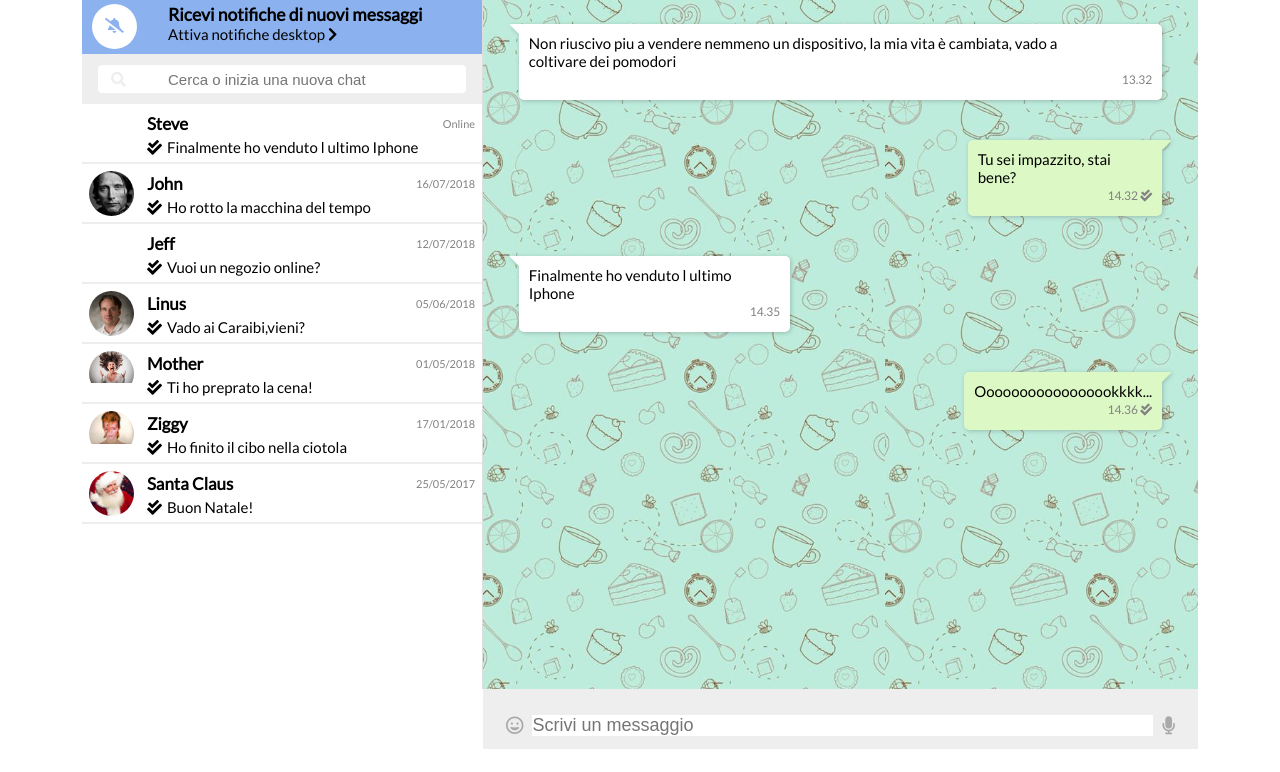
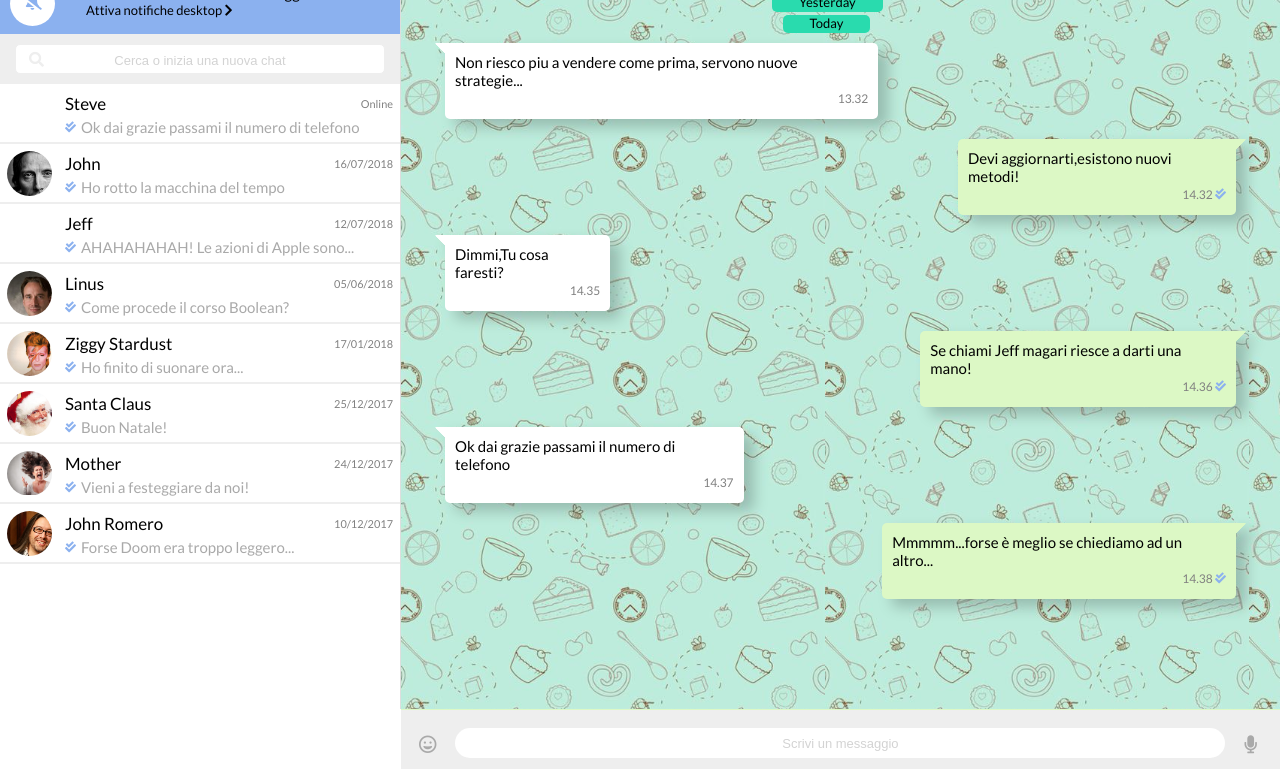
Before and after one commit to DiegoAneli/jquery-boolzapp, a plain HTML site: page index.html in a window 1280 px wide. Shown: the part 91-863 px from the top of the page. Before the commit the page ends 840 px from the top, so only its background shows below. Drawn offline with nearby package versions, Linux system fonts and the light colour scheme; a script that the page names is missing.

Commit message:
jquery-boolzapp

```diff
--- a/index.html
+++ b/index.html
@@ -36,7 +36,7 @@
 
                 <li class="header-buttons_item">
                   <a href="#">
-                    <span class="icon"></i></span>
+                    <span class="icon"><i class="fas fa-ellipsis-v"></i></span>
                   </a>
                 </li>
 
@@ -106,7 +106,7 @@
                       <i class="fas fa-check-double"></i>
                     </span>
                     <span class="chat-list_message">
-                      Finalmente ho venduto l ultimo Iphone
+                      Ok dai grazie passami il numero di telefono
                     </span>
                   </div>
                 </div>
@@ -168,7 +168,7 @@
                       <i class="fas fa-check-double"></i>
                     </span>
                     <span class="chat-list_message">
-                      Vuoi un negozio online?
+                      AHAHAHAHAH! Le azioni di Apple sono...
                     </span>
                   </div>
                 </div>
@@ -199,38 +199,7 @@
                       <i class="fas fa-check-double"></i>
                     </span>
                     <span class="chat-list_message">
-                      Vado ai Caraibi,vieni?
-                    </span>
-                  </div>
-                </div>
-              </li>
-
-
-              <li class="chat-list_item">
-                <div class="chat-list_avatar">
-                  <div class="pic">
-                    <img class="pic_img" src="Mother.jpg" alt="">
-                  </div>
-                </div>
-
-
-                <div class="chat_info">
-
-                  <div class="row clear">
-
-                    <h2 class="chat_name">
-                      Mother
-                    </h2>
-
-                    <div class="chat_date">01/05/2018</div>
-                  </div>
-
-                  <div class="row clear chat-list_message-container">
-                    <span class="chat-list_status">
-                      <i class="fas fa-check-double"></i>
-                    </span>
-                    <span class="chat-list_message">
-                      Ti ho preprato la cena!
+                      Come procede il corso Boolean?
                     </span>
                   </div>
                 </div>
@@ -250,7 +219,7 @@
                   <div class="row clear">
 
                     <h2 class="chat_name">
-                      Ziggy
+                      Ziggy Stardust
                     </h2>
 
                     <div class="chat_date">17/01/2018</div>
@@ -261,7 +230,7 @@
                       <i class="fas fa-check-double"></i>
                     </span>
                     <span class="chat-list_message">
-                      Ho finito il cibo nella ciotola
+                      Ho finito di suonare ora...
                     </span>
                   </div>
                 </div>
@@ -284,7 +253,7 @@
                       Santa Claus
                     </h2>
 
-                    <div class="chat_date">25/05/2017</div>
+                    <div class="chat_date">25/12/2017</div>
                   </div>
 
                   <div class="row clear chat-list_message-container">
@@ -293,6 +262,69 @@
                     </span>
                     <span class="chat-list_message">
                       Buon Natale!
+                    </span>
+                  </div>
+                </div>
+              </li>
+
+
+
+              <li class="chat-list_item">
+                <div class="chat-list_avatar">
+                  <div class="pic">
+                    <img class="pic_img" src="Mother.jpg" alt="">
+                  </div>
+                </div>
+
+
+                <div class="chat_info">
+
+                  <div class="row clear">
+
+                    <h2 class="chat_name">
+                      Mother
+                    </h2>
+
+                    <div class="chat_date">24/12/2017</div>
+                  </div>
+
+                  <div class="row clear chat-list_message-container">
+                    <span class="chat-list_status">
+                      <i class="fas fa-check-double"></i>
+                    </span>
+                    <span class="chat-list_message">
+                      Vieni a festeggiare da noi!
+                    </span>
+                  </div>
+                </div>
+              </li>
+
+
+              <li class="chat-list_item">
+                <div class="chat-list_avatar">
+                  <div class="pic">
+                    <img class="pic_img" src="Romero.jpg" alt="">
+                  </div>
+                </div>
+
+
+                <div class="chat_info">
+
+                  <div class="row clear">
+
+                    <h2 class="chat_name">
+                      John Romero
+                    </h2>
+
+                    <div class="chat_date">10/12/2017</div>
+                  </div>
+
+                  <div class="row clear chat-list_message-container">
+                    <span class="chat-list_status">
+                      <i class="fas fa-check-double"></i>
+                    </span>
+                    <span class="chat-list_message">
+                      Forse Doom era troppo leggero...
                     </span>
                   </div>
                 </div>
@@ -328,7 +360,7 @@
                 </li>
                 <li class="header-buttons_item">
                   <a href="#">
-                    <span class="icon"></span>
+                    <span class="icon"><i class="fas fa-ellipsis-v"></i></span>
                   </a>
                 </li>
               </ul>
@@ -338,11 +370,19 @@
 <!--////CONTENITORE CHAT DISCORSO/// -->
 
           <main class="main_content">
-            <div class="message other">
+            <div class="yesterday">
+              Yesterday
+
+            </div>
+            <div class="today">
+              Today
+
+            </div>
+            <div class="message received">
               <div class="message_wrapper">
                 <div class="message_text">
                   <p>
-                    Non riuscivo piu a vendere nemmeno un dispositivo, la mia vita è cambiata, vado a coltivare dei pomodori
+                    Non riesco piu a vendere come prima, servono nuove strategie...
                   </p>
                 </div>
                 <div class="message_info">
@@ -350,10 +390,10 @@
                 </div>
               </div>
             </div>
-            <div class="message you">
+            <div class="message send">
               <div class="message_wrapper">
                 <div class="message_text">
-                  Tu sei impazzito, stai bene?
+                  Devi aggiornarti,esistono nuovi metodi!
                 </div>
                 <div class="message_info">
                   <span class="date">14.32</span>
@@ -363,11 +403,11 @@
                 </div>
               </div>
             </div>
-            <div class="message other">
+            <div class="message received">
               <div class="message_wrapper">
                 <div class="message_text">
                   <p>
-                    Finalmente ho venduto l ultimo Iphone
+                    Dimmi,Tu cosa faresti?
                   </p>
                 </div>
                 <div class="message_info">
@@ -375,10 +415,10 @@
                 </div>
               </div>
             </div>
-            <div class="message you">
+            <div class="message send">
               <div class="message_wrapper">
                 <div class="message_text">
-                  Ooooooooooooooookkkk...
+                  Se chiami Jeff magari riesce a darti una mano!
                 </div>
                 <div class="message_info">
                   <span class="date">14.36</span>
@@ -388,22 +428,45 @@
                 </div>
               </div>
             </div>
+            <div class="message received">
+              <div class="message_wrapper">
+                <div class="message_text">
+                  <p>
+                    Ok dai grazie passami il numero di telefono
+                  </p>
+                </div>
+                <div class="message_info">
+                  <span class="date">14.37</span>
+                </div>
+              </div>
+            </div>
+            <div class="message send">
+              <div class="message_wrapper">
+                <div class="message_text">
+                  Mmmmm...forse è meglio se chiediamo ad un altro...
+                </div>
+                <div class="message_info">
+                  <span class="date">14.38</span>
+                  <span class="status">
+                    <i class="fas fa-check-double"></i>
+                  </span>
+                </div>
+              </div>
+            </div>
           </main>
-<!-- //FINE CONTENITORE CHAT DISCORSO// -->
 
-<!-- //INPUT MESSAGGI// -->
+<!-- //WITEBOX// -->
+
           <div class="writebox">
             <div class="cnt_writebox">
               <div class="writebox_icon_left"><i class="far fa-grin"></i></div>
-
-
               <div class="write_utente">
                 <input type="text" name="search" value="" placeholder="Scrivi un messaggio" title="Scrivi un messaggio">
               </div>
-
               <div class="writebox_icon_right"><i class="fas fa-microphone"></i></div>
             </div>
           </div>
+
 
         </div>
       </div>
@@ -411,15 +474,6 @@
 
 
 
-
-
-
-
-
-
-
-
-
     <script src="https://ajax.googleapis.com/ajax/libs/jquery/3.3.1/jquery.min.js"></script>
     <script src="main.js"></script>
   </body>
--- a/style.css
+++ b/style.css
@@ -11,13 +11,20 @@
 }
 
 
-body {
+.contenitore_gen{
   width: 100%;
   height: 100vh;
-  overflow: auto;
   font-size: 15px;
   font-family: 'Lato', sans-serif;
+  background: antiquewhite;
+}
 
+
+.wrapper{
+  width:100%;
+  height: 100%;
+  margin: 0 auto;
+  background: #F7F9FA;
 }
 
 .header{
@@ -40,7 +47,7 @@ body {
   overflow: hidden;
 }
 .pic_img{
-  width: 100%;
+  width: 139%;
 }
 
 .header_info{
@@ -54,7 +61,7 @@ body {
 }
 .header_status{
   font-size: 90%;
-  color: lightgrey;
+  color: darkgrey;
 }
 
 .header-buttons{
@@ -73,19 +80,6 @@ body {
 .header-buttons_item i {
   color: darkgrey;
 }
-.contenitore_gen{
-  height: 100%;
-  width: 100%;
-  padding: 20px;
-}
-
-.wrapper{
-  width:90%;
-  height: 100%;
-  margin: 0 auto;
-  background: #F7F9FA;
-  position: relative;
-}
 
 .cnt-left{
   width: 400px;
@@ -101,6 +95,8 @@ body {
   background-color: #8bb1ef;
 }
 
+
+
 .cnt_headbell {
   height: 60px;
   padding: 10px;
@@ -112,6 +108,8 @@ body {
   height: 45px;
   background-color: white;
   border-radius: 100%;
+  cursor: pointer;
+  margin-top: -3px;
 }
 
 .cnt_bell i {
@@ -122,8 +120,14 @@ body {
 .cnt_notif {
   width: 80%;
   float: right;
+  cursor: pointer;
+  font-size: 13px;
 }
-
+.cnt_notif h3 {
+  font-size: 15px;
+  font-weight:inherit;
+  cursor: pointer;
+}
 .searchbox{
   width: 100%;
   height: 50px;
@@ -147,6 +151,7 @@ body {
 .searchbox_icon i {
   color: #EEEEEE;
   padding: 5px;
+  cursor: pointer;
 }
 
 
@@ -157,8 +162,10 @@ body {
 .search_utente input{
   border: 0;
   width: 100%;
-  font-size: 100%;
+  font-size: 93%;
 }
+
+
 
 .main{
   width: calc(100% - 400px);
@@ -185,8 +192,12 @@ body {
   padding: 7px;
   border-bottom: 2px solid #EEEEEE;
 }
-.chat-list_item.active{
-  background: #E9EBEB;
+.chat-list_item :hover{
+  background: #e0dedb;
+  border-radius: 3px;
+  cursor: pointer;
+
+
 }
 .chat-list_avatar{
   width: 15%;
@@ -209,10 +220,10 @@ body {
 .chat_name{
   width: 80%;
   float: left;
+  font-size: 113%;
+  font-weight: inherit;
 }
-.chat_name{
-  font-size: 113%;
-}
+
 .chat_date{
   width: 20%;
   float: right;
@@ -228,32 +239,33 @@ body {
   padding-right: 5px;
   overflow: hidden;
   height: 100%;
+  color: darkgrey;
 }
 .chat-list_status{
   margin-right: 5px;
+  color: #8bb1ef;
+  font-size: 11px;
 }
-.chat-list_status img{
-  vertical-align: middle;
-}
+
 
 
 /*//CONTENITORE CHAT// */
 
 .main_content{
   height: calc(100% - 65px);
-  padding: 10px 5%;
+  padding: 20px 5%;
   overflow-y: scroll;
 }
 .message{
   position: relative;
 }
-.message.you{
+.message.send{
   text-align: right;
 }
-.message.you .message_wrapper{
+.message.send .message_wrapper{
   background: #DCF8C5;
 }
-.message.you .message_wrapper::after{
+.message.send .message_wrapper :after{
   content: '';
   display: block;
   position: absolute;
@@ -267,7 +279,7 @@ body {
   border-right: 10px solid transparent;
   border-radius: 2px;
 }
-.message.other .message_wrapper::before{
+.message.received .message_wrapper :before{
   content: '';
   display: block;
   position: absolute;
@@ -281,10 +293,10 @@ body {
   border-left: 10px solid transparent;
   border-radius: 2px;
 }
-.message.other{
+.message.received{
   text-align: left;
 }
-.message. .message_wrapper::after{
+.message. .message_wrapper :after{
   content: '';
   display: block;
   position: absolute;
@@ -302,10 +314,10 @@ body {
   display: inline-block;
   width: auto;
   padding: 10px;
-  margin: 20px 0;
+  margin: 10px 0;
   border-radius: 5px;
   background: #FFF;
-  filter: drop-shadow(1px 1px 2px rgba(0,0,0,0.2));
+  filter: drop-shadow(10px 8px 7px rgba(0,0,0,0.2));
   position: relative;
   text-align: left;
 }
@@ -319,9 +331,34 @@ body {
   color: #818181;
   line-height: 20px;
 }
-.message_info .status img{
+.message_info .status i{
   vertical-align: middle;
   height: 15px;
+  color: #8bb1ef;
+  font-size: 11px;
+}
+
+
+.yesterday {
+  height: 18px;
+  width: 14%;
+  background-color: #29dbae;
+  font-size: 13px;
+  border-radius: 5px;
+  margin-left: 327px;
+  text-align: center;
+  margin-bottom: 3px;
+
+}
+
+.today {
+  height: 18px;
+  width: 11%;
+  background-color: #29dbae;
+  font-size: 13px;
+  border-radius: 5px;
+  margin-left: 338px;
+  text-align: center;
 }
 
 
@@ -329,7 +366,8 @@ body {
   width: 100%;
   height: 60px;
   background:  #EEEEEE;
-  padding: 22px 18px;
+  padding: 20px 13px;
+  border-top: 1px solid #DCF8C5;
 
 
 }
@@ -362,15 +400,28 @@ body {
 }
 
 .write_utente {
-  width: calc(100% - 50px);
-  padding: 4px;
+  width: calc(100% - 55px);
+  padding: 14px;
+  margin-top: -16px;
 
 
 }
 
 .write_utente input {
   border: 0;
+  height: 30px;
   width: 100%;
-  font-size: 100%;
+  font-size: 94%;
+  border-radius: 50px;
+}
 
+::-webkit-input-placeholder {
+  font-size: 13px;
+  text-align: center;
+  color: lightgrey;
 }
+
+
+.writebox_icon_left, .writebox_icon_right i {
+  cursor: pointer;
+}
```
Also changed, not shown: Romero.jpg (added). Lines whose indentation alone changed are shown as unchanged.
